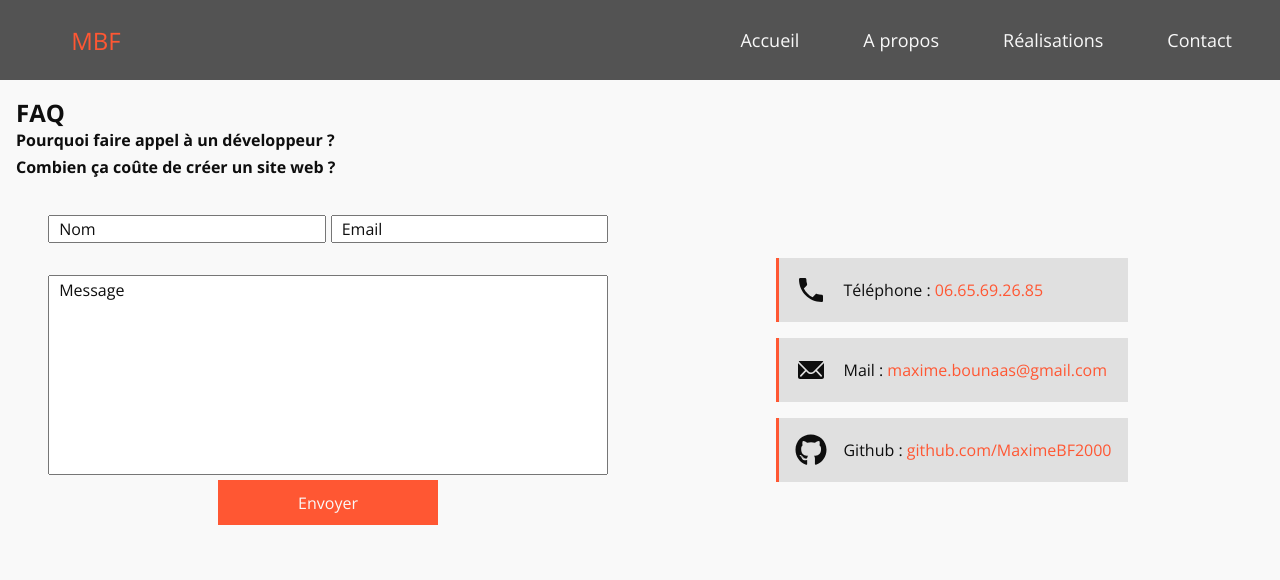
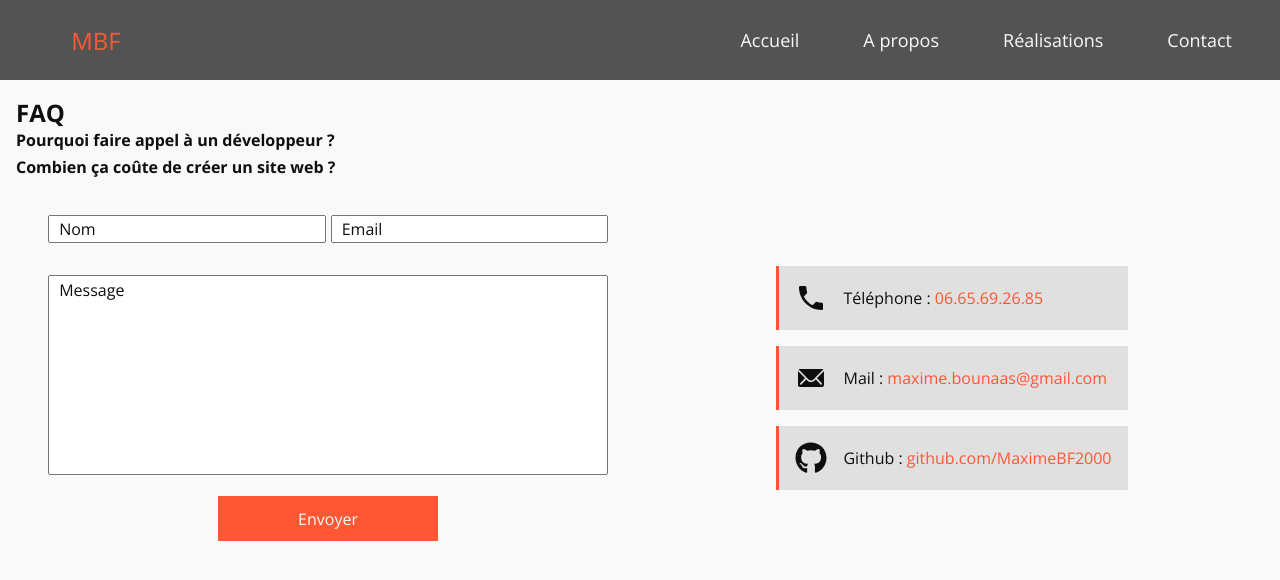
Before and after one commit to MaximeBF2000/portfolio_v2_frontend, a React (Create React App) app: page /contact in a window 1280 px wide. Shown: the top 580 px of the page. Built offline with nearby package versions, Linux system fonts and the light colour scheme.

Commit message:
sm update

```diff
--- a/src/scss/componentStyle/_contact.scss
+++ b/src/scss/componentStyle/_contact.scss
@@ -1,5 +1,5 @@
 section#contact{
-  padding: 1rem;
+  padding: 0 1rem;
   padding-top: $navHeight + 1rem;
 
   .grid{
@@ -58,6 +58,7 @@ section#contact{
         background-color: $orange;
         color: $white;
         padding: .7rem 5rem;
+        margin-top: 1rem;
       }
     }
 
```
